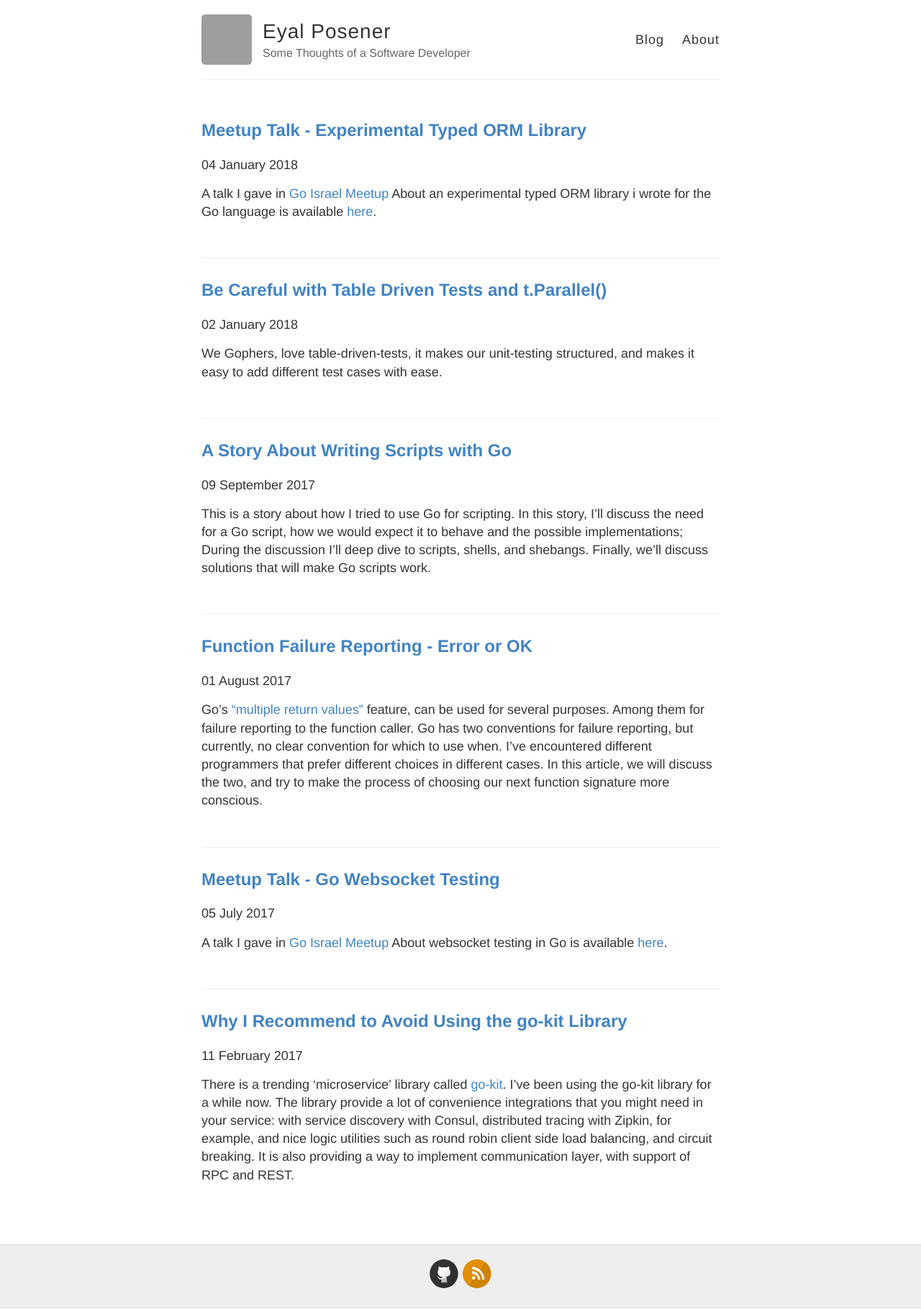
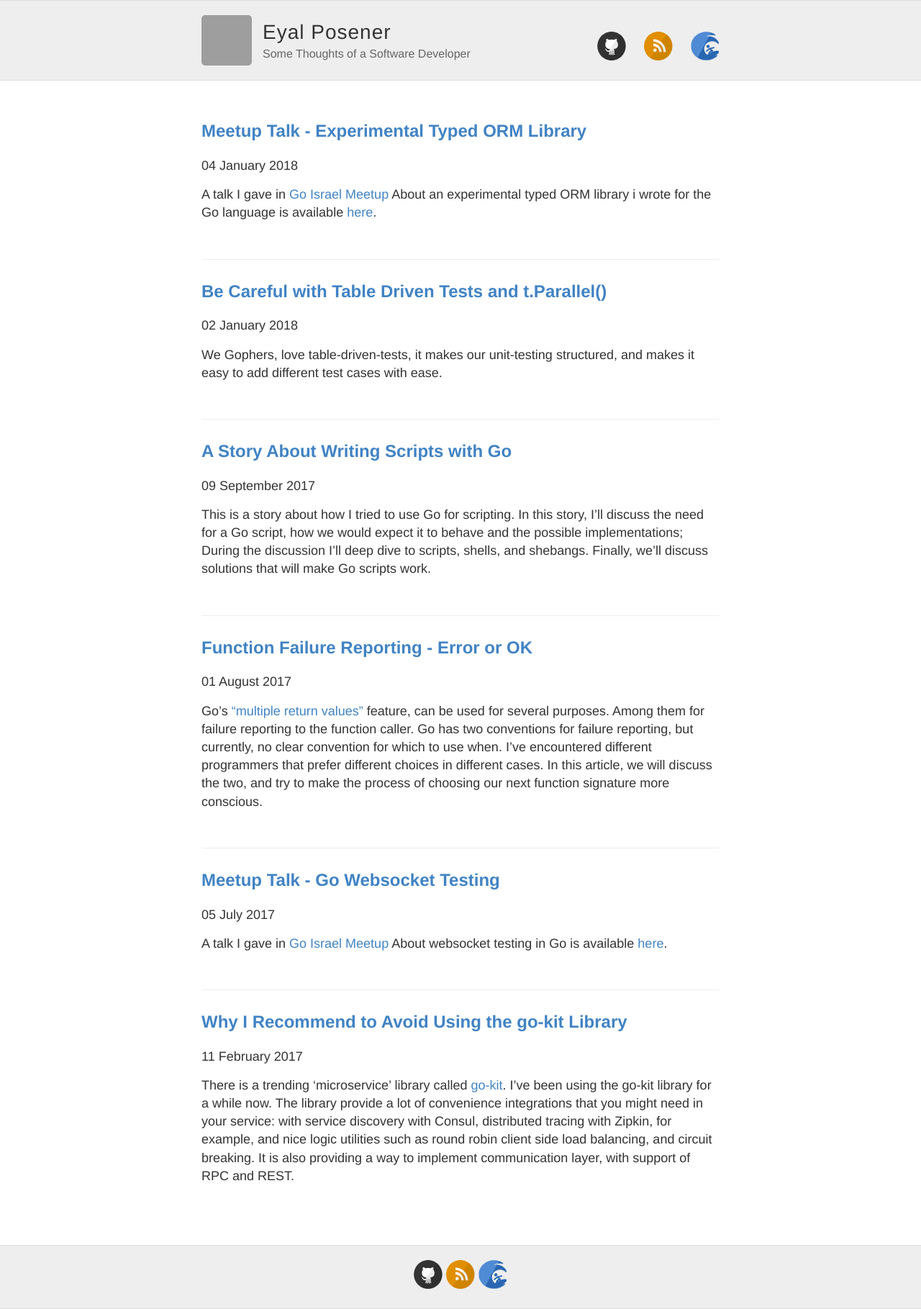
Before and after one commit to posener/posener.github.io, a Jekyll site: the page built from index.html, in a window 1280 px wide. Shown: the whole page at 72% size. Built offline with Jekyll 4.4.1, drawn with Linux system fonts in a browser that asks for light colours; grey boxes are pictures that could not be loaded.

Commit message:
customize

```diff
--- a/_includes/meta.html
+++ b/_includes/meta.html
@@ -10,7 +10,7 @@
     <meta name="description" content="{{ site.description }}">
     <meta property="og:description" content="{{ site.description }}" />
     {% endif %}
-    <meta name="author" content="{{ site.name }}" />
+    <meta name="author" content="Eyal Posener" />
 
     {% if page.title %}
     <meta property="og:title" content="{{ page.title }}" />
--- a/_includes/svg-icons.html
+++ b/_includes/svg-icons.html
@@ -11,3 +11,4 @@
 {% if site.footer-links.stackoverflow %}<a href="http://stackoverflow.com/{{ site.footer-links.stackoverflow }}"><i class="svg-icon stackoverflow"></i></a>{% endif %}
 {% if site.footer-links.youtube %}<a href="https://youtube.com/{{ site.footer-links.youtube }}"><i class="svg-icon youtube"></i></a>{% endif %}
 {% if site.footer-links.googleplus %}<a href="https://plus.google.com/{{ site.footer-links.googleplus }}"><i class="svg-icon googleplus"></i></a>{% endif %}
+<a href="{{ site.baseurl }}/about"><img src="/images/about.png" height="40px" width="40px"></a>
--- a/_layouts/default.html
+++ b/_layouts/default.html
@@ -27,8 +27,7 @@
           </div>
 
           <nav>
-            <a href="{{ site.baseurl }}/">Blog</a>
-            <a href="{{ site.baseurl }}/about">About</a>
+              {% include svg-icons.html %}
           </nav>
         </header>
       </div>
--- a/style.scss
+++ b/style.scss
@@ -18,7 +18,7 @@ html {
 }
 
 body {
-	background: $white;
+  background: $white;
   font: 18px/1.4 $helvetica;
   color: $darkGray;
 }
@@ -152,11 +152,13 @@ img {
 
 .wrapper-masthead {
   margin-bottom: 50px;
+  border-top: 1px solid #ddd;
+  border-bottom: 1px solid #ddd;
+  background-color: $lightGray;
 }
 
 .masthead {
   padding: 20px 0;
-  border-bottom: 1px solid $lightGray;
 
   @include mobile {
     text-align: center;
```
Also changed, not shown: other parts of _layouts/default.html (+1 -1 lines), _config.yml (+0 -45 lines), images/about.png (added).
